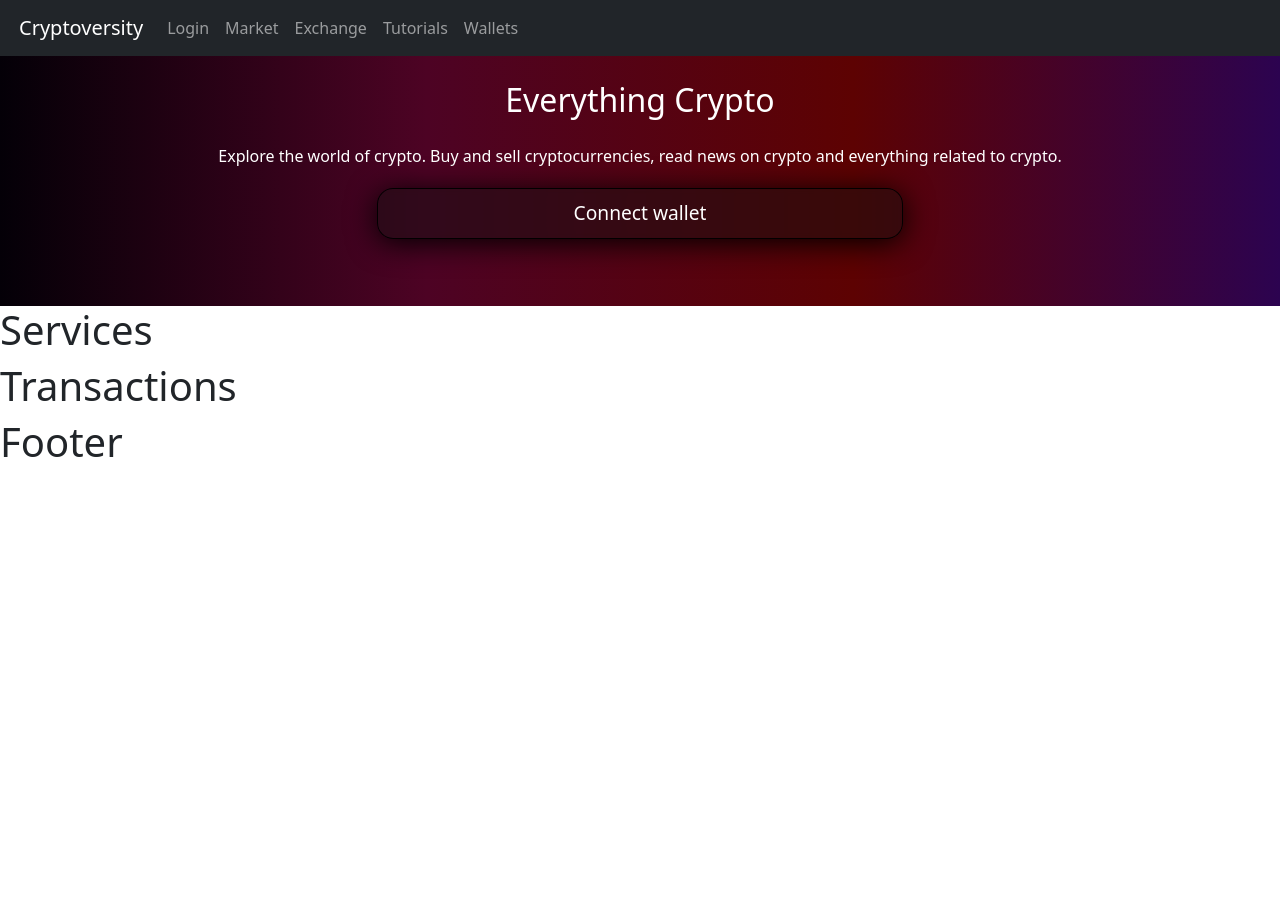
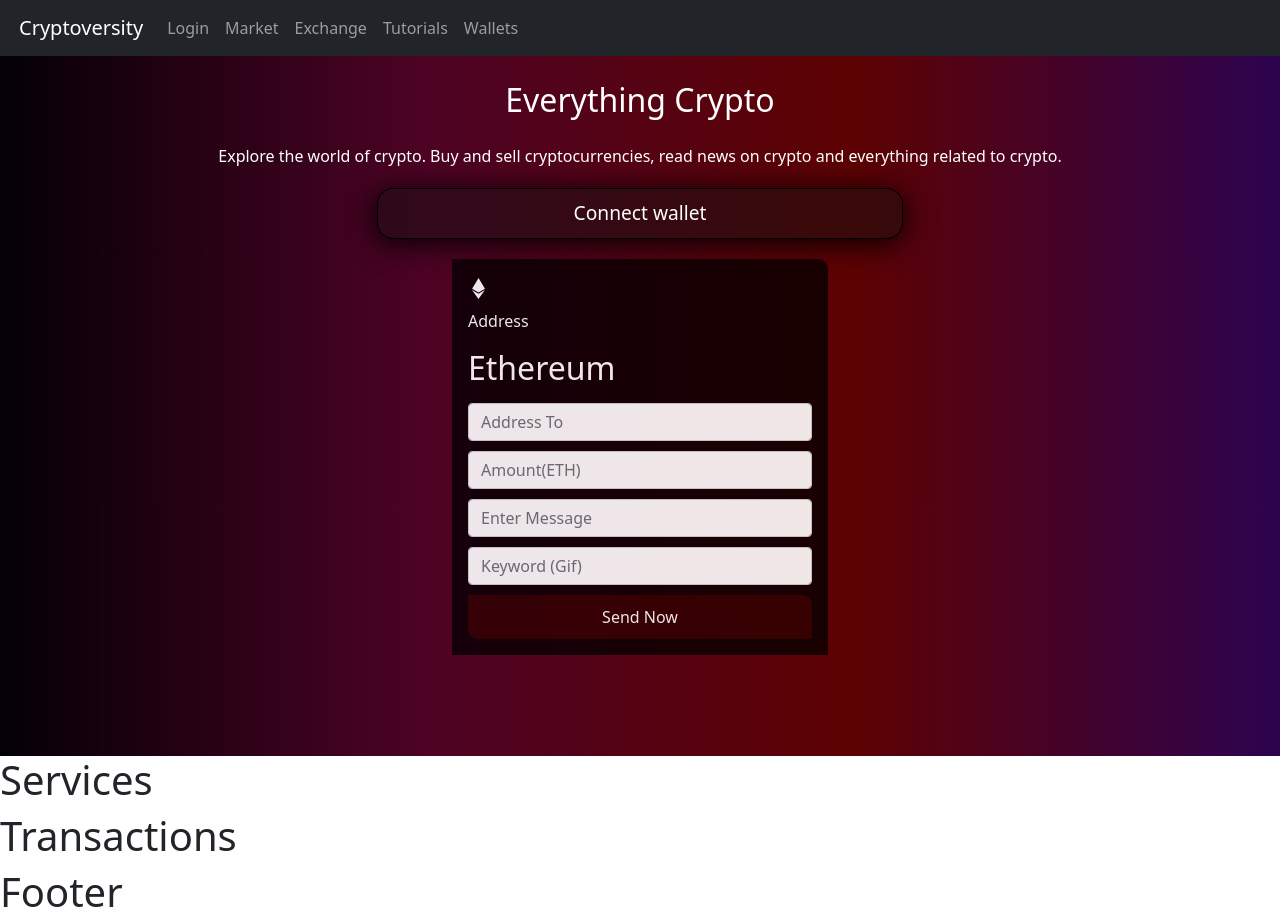
Before and after one commit to SAY-droid427/cryptoversity, a React (Create React App) app in the folder client/: page / in a window 1280 px wide. Before the commit the page ends 800 px from the top, so only its background shows below. Built offline with nearby package versions, Linux system fonts and the light colour scheme.

Commit message:
Added form for sending ethereum

```diff
--- a/client/src/components/Loader.jsx
+++ b/client/src/components/Loader.jsx
@@ -1,6 +1,9 @@
+import { Container } from 'react-bootstrap';
 const Loader = () => {
     return (
-        <h1> Loader </h1>
+        <Container fluid>
+            Loader
+        </Container>
     )
 }
 
--- a/client/src/components/Welcome.jsx
+++ b/client/src/components/Welcome.jsx
@@ -1,16 +1,18 @@
 import 'bootstrap/dist/css/bootstrap.css';
-
-import { AiFillPlayCircle } from 'react-icons/ai';
 import { SiEthereum } from 'react-icons/si';
-import { BsInfoCircle } from 'react-icons/bs';
-import { Container, Row } from 'react-bootstrap';
+import { Container, Row, Card, Form } from 'react-bootstrap';
 import { Loader } from './';
 import '../index.css'
 
 const Welcome = () => {
 
     const connectWallets = () => {
+        console.log("Clicked");
 
+    }
+
+    const handleChange = () => {
+        console.log("Handled")
     }
     return (
         <Container fluid className="welcomeStyle">
@@ -27,7 +29,32 @@
             <Row className="justify-content-md-center m-auto buttonRowStyle">
             <button type="button" className="buttonStyle" onClick={connectWallets}>Connect wallet</button>
             </Row>
-
+            <Row className="justify-content-md-center m-auto" >
+                <Card style={{backgroundColor:"transparent", outline:"none",width:"25rem", border:"none"}}>
+                    <div>
+                    <Card.Body className="cardStyle">
+                        <Card.Title>
+                            <SiEthereum fontSize={21} color="#fff" />
+                        </Card.Title>
+                        <Card.Text style={{marginTop:"10px"}}>
+                        <p>Address</p>
+                        <h2>Ethereum</h2>
+                        </Card.Text>
+                        <Form>
+                            <Form.Group>
+                                <Form.Control type="text" placeholder="Address To" name="addressTo" handleChange={handleChange} className="formStyle" />
+                                <Form.Control type="number" placeholder="Amount(ETH)" name="amount" handleChange={handleChange} className="formStyle" />
+                                <Form.Control type="text" placeholder="Enter Message" name="message" handleChange={handleChange} className="formStyle" />
+                                <Form.Control type="text" placeholder="Keyword (Gif)" name="keyword" handleChange={handleChange} className="formStyle" />
+                            </Form.Group>
+                        </Form>
+                        {false? <Loader />: (
+                            <button type="button" onClick="handleSubmit" className="submitStyle">Send Now</button>
+                        )}
+                    </Card.Body>
+                    </div>
+                </Card>
+            </Row>
 
         </Container>
     )
--- a/client/src/index.css
+++ b/client/src/index.css
@@ -33,7 +33,7 @@
 .welcomeStyle{
   background-image: linear-gradient(to right,rgb(4, 0, 7), rgb(77, 3, 36),rgb(93, 2, 2), rgba(44, 3, 80));
   color:white;
-  height: 250px;;
+  height: 700px;;
 
 }
 
@@ -73,3 +73,28 @@
   padding: 10px;
   font-size: 1.2rem;
 }
+
+.cardStyle{
+  background-color:rgb(0, 0, 0, 0.8);
+  opacity: 90%;
+  color: white;
+  outline: none;
+  border:none;
+  border-radius: 0px 10px 0px 0px;
+}
+
+.formStyle{
+  margin:10px 0 10px;
+  border:none;
+  outline:none;
+}
+
+.submitStyle{
+  width: 100%;
+  outline:none;
+  border:none;
+  padding: 10px;
+  background-color:rgba(87, 1, 1, 0.5);
+  color:white;
+  border-radius:0 10px;
+}
```
